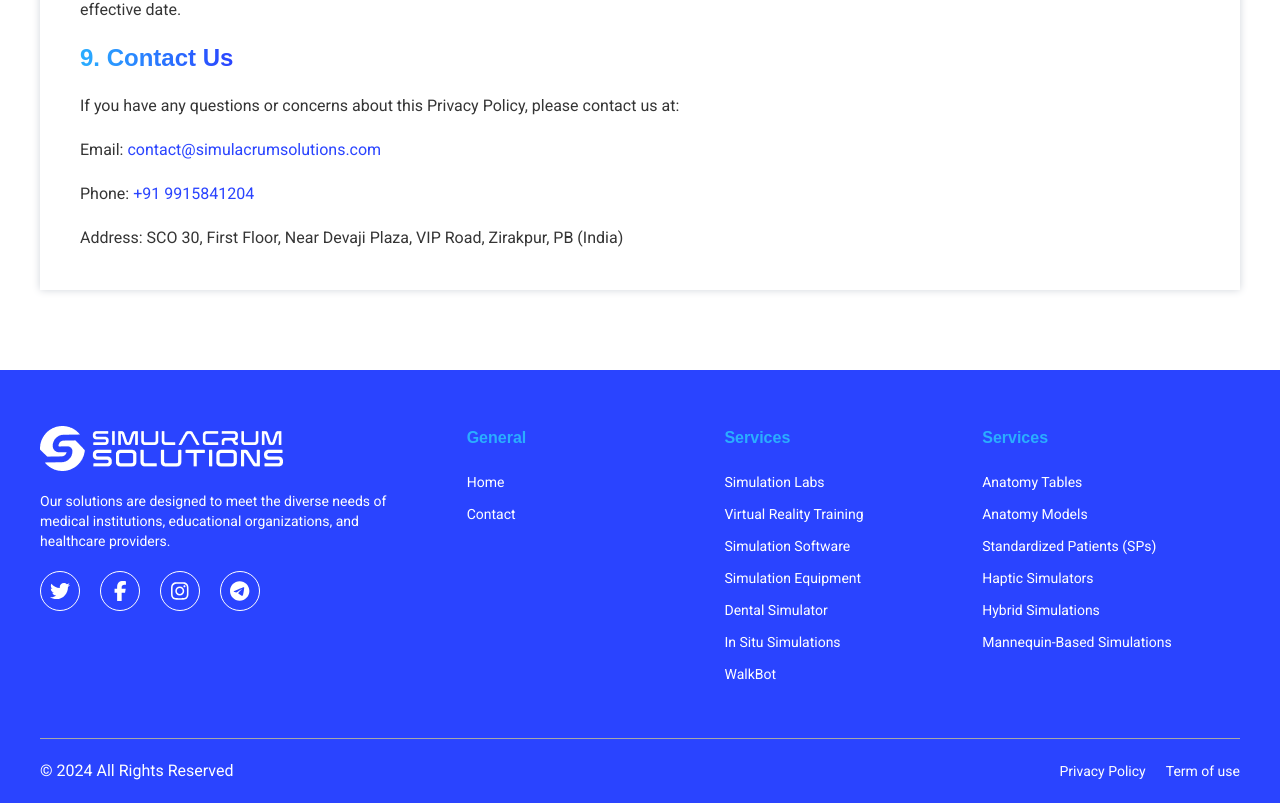
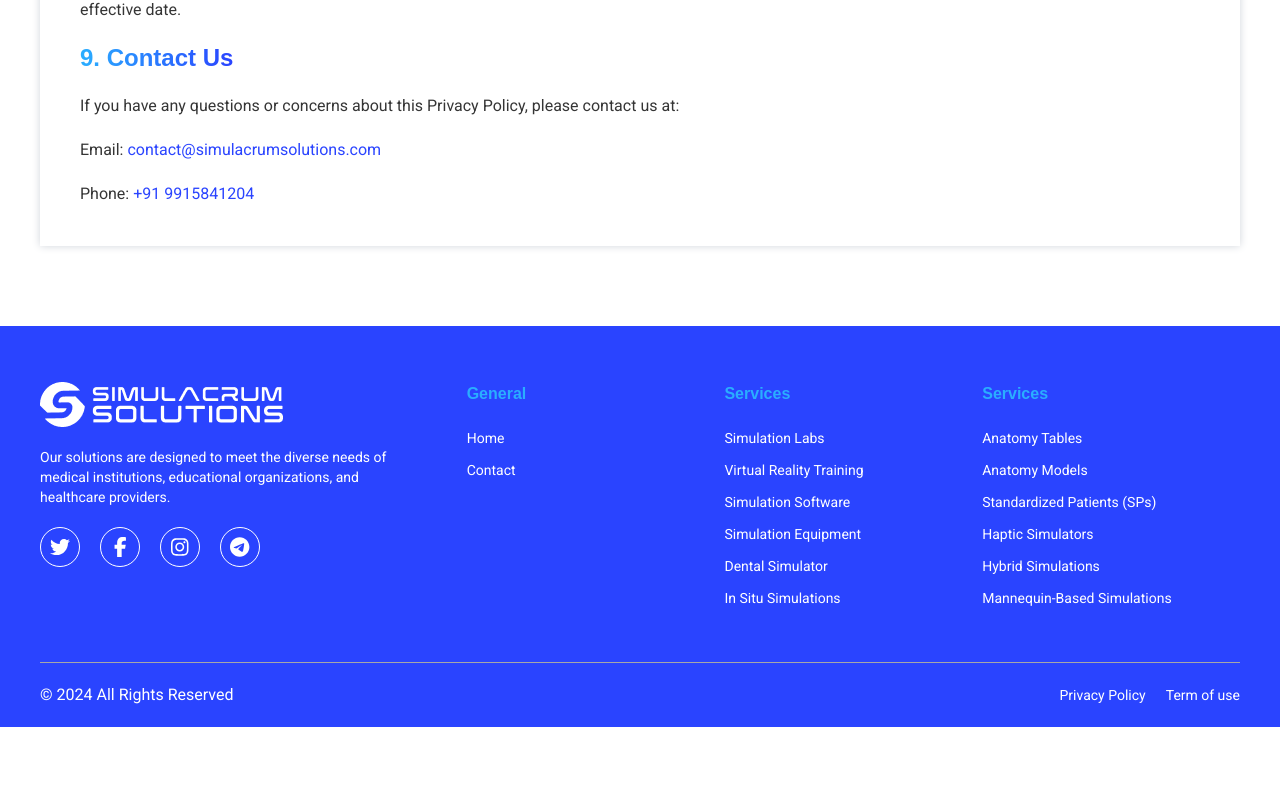
Before and after one commit to soniiosandweb/simlacrum-solutions, a React (Create React App) app: page /privacy-policy in a window 1280 px wide. Shown: the part 1555-2358 px from the top of the page. After the commit the page ends 2282 px from the top, so only its background shows below. Built offline with nearby package versions, Linux system fonts and the light colour scheme.

Commit message:
Changes
remove walkbot from footer
remove location from privacy policy

```diff
--- a/src/components/Layouts/Footer/Footer.jsx
+++ b/src/components/Layouts/Footer/Footer.jsx
@@ -62,11 +62,11 @@ const Footer = () => {
         {
             link: '/#insitu_simulations',
             text: 'In Situ Simulations',
-        },
-        {
-            link: '/#walkbot',
-            text: 'WalkBot',
         }
+        // {
+        //     link: '/#walkbot',
+        //     text: 'WalkBot',
+        // }
     ]
 
     const servicesLinks2 = [
--- a/src/components/PrivacyPolicy/PrivacyPolicy.jsx
+++ b/src/components/PrivacyPolicy/PrivacyPolicy.jsx
@@ -60,7 +60,7 @@ const PrivacyPolicy = () => {
                     <p>If you have any questions or concerns about this Privacy Policy, please contact us at:</p>
                     <p>Email: <a href="mailto:contact@simulacrumsolutions.com" className="text-primary-darkBlue">contact@simulacrumsolutions.com</a></p>
                     <p>Phone: <a href="tel:+919915841204" className="text-primary-darkBlue">+91 9915841204</a></p>
-                    <p>Address: SCO 30, First Floor, Near Devaji Plaza, VIP Road, Zirakpur, PB (India)</p>
+                    {/* <p>Address: SCO 30, First Floor, Near Devaji Plaza, VIP Road, Zirakpur, PB (India)</p> */}
 
                 </div>
             </section>
```
